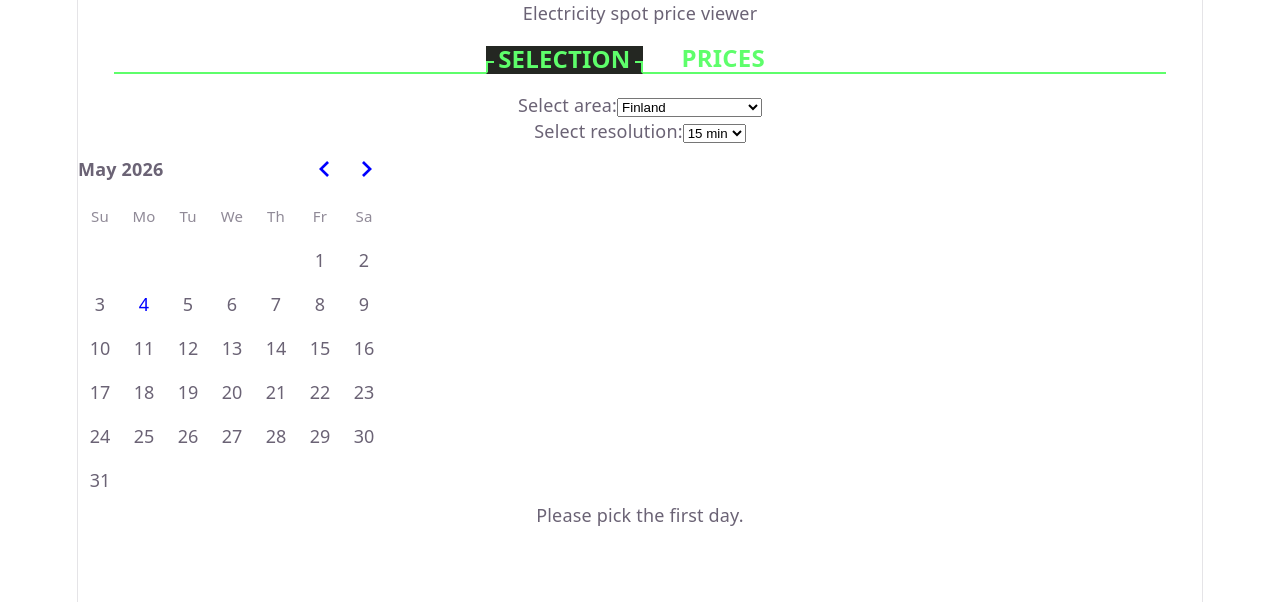
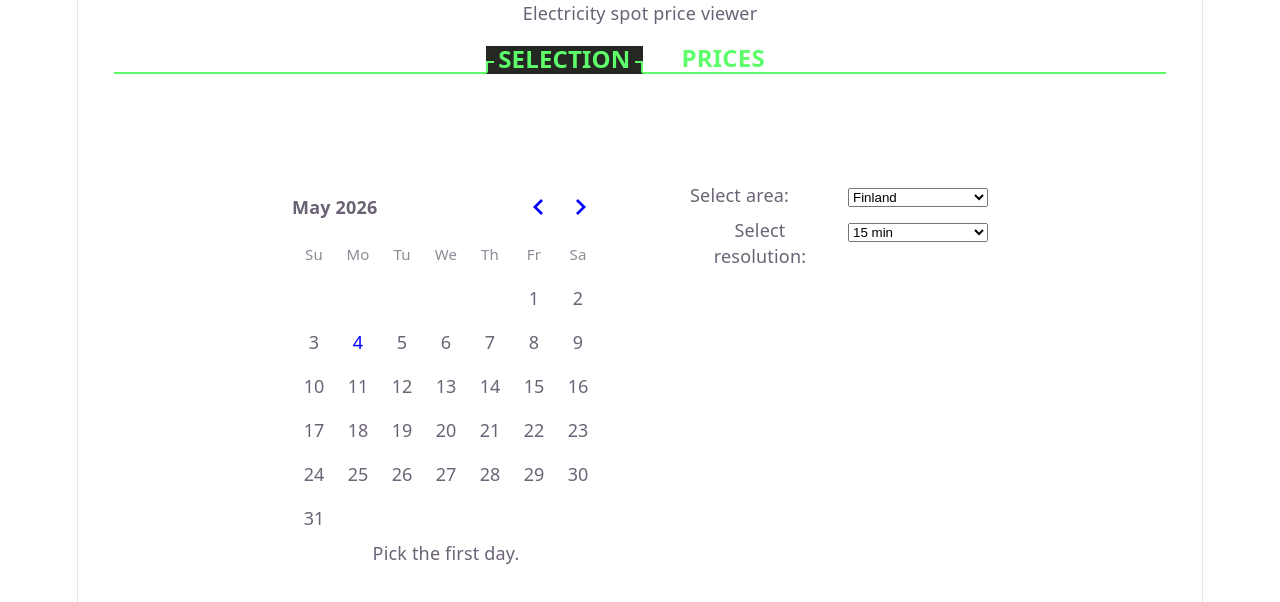
Before and after one commit to cL4ssiK/sahkonhintasovellus, a React (Vite) app: page / in a window 1280 px wide. Shown: the top 602 px of the page. Built offline with nearby package versions, Linux system fonts and the light colour scheme.

Commit message:
pieniä muutoksia ja teemojen aloittelua

```diff
--- a/src/App.css
+++ b/src/App.css
@@ -0,0 +1,4 @@
+.appBaseDiv{
+    display: flex;
+    flex-direction: column;
+}
--- a/src/modules/DateRangeSelector.tsx
+++ b/src/modules/DateRangeSelector.tsx
@@ -10,13 +10,11 @@ export function DateRangeSelector({ range, setRange }:
         mode="range"
         selected={range}
         onSelect={setRange}
-        // You can limit selection to 30 days, or prevent past dates
-        //disabled={{ before: new Date() }}
         footer={
           <div>
             {range?.from ? (
               !range.to ? (
-                <p>Please select the end date.</p>
+                <p>Select the end date.</p>
               ) : (
                 <p>
                   Range: <b>{range.from.toLocaleDateString()}</b> –{" "}
@@ -24,7 +22,7 @@ export function DateRangeSelector({ range, setRange }:
                 </p>
               )
             ) : (
-              <p>Please pick the first day.</p>
+              <p>Pick the first day.</p>
             )}
           </div>
         }
--- /dev/null
+++ b/src/modules/DropdownSelect.module.css
@@ -0,0 +1,14 @@
+.label{
+    width: 140px;
+    display: inline-flex;
+
+    margin: 0 1em 0 0;
+}
+
+.select{
+    width: 140px;
+}
+
+.base{
+    margin-bottom: 0.5em;
+}
--- a/src/modules/DropdownSelect.tsx
+++ b/src/modules/DropdownSelect.tsx
@@ -1,4 +1,5 @@
 import { type ChangeEvent } from 'react';
+import styles from './DropdownSelect.module.css';
 
 export interface Option {
   value: string;
@@ -13,12 +14,13 @@ export function DropdownSelect({ options, label, onSelect, value }:
     };
 
     return (
-      <div>
-        <label>
+      <div className={styles.base}>
+        <label className={styles.label}>
           Select {label}:
         </label>
 
         <select
+          className={styles.select}
           value={value}
           onChange={handleChange}>
           {options.map((option) => (
--- /dev/null
+++ b/src/modules/Form.module.css
@@ -0,0 +1,14 @@
+.dropdowns{
+    order: 1;
+    margin: 0em 0em 0 5em;
+    align-items: start;
+    display: flex;
+    flex-direction: column;
+}
+
+.baseDiv{
+    display: flex;
+    justify-content: center;
+
+    margin: 5em 0 0 0;
+}
--- a/src/modules/Form.tsx
+++ b/src/modules/Form.tsx
@@ -5,6 +5,7 @@ import { DateRangeSelector } from './DateRangeSelector';
 import { usePriceDataContext } from '../contexts/PriceDataContext';
 import { get_spot_prices } from '../utils/api';
 import { convertToFixedISOString } from '../utils/utilityFunctionis';
+import styles from './Form.module.css';
 
 const areaOptions: Option[] = [
     { value: 'FI', label: 'Finland' },
@@ -36,9 +37,6 @@ export function Form() {
         //TODO: Cacheta selaimen muistiin ni ei tarvi pollaa apia kokoaja.
         if (!range?.from || !range?.to) return;
 
-        //console.log(convertToFixedISOString(range.from));
-        //console.log(convertToFixedISOString(range.to));
-
         const f = async function(){
             const data = (await get_spot_prices(
                 selectedArea,
@@ -50,25 +48,28 @@ export function Form() {
                 return;
             };
             console.log(data);
+            setError("");
             setPriceData(data);
         };
         f();
     }, [selectedArea, selectedResolution, range, setPriceData, setError]);
 
     return (
-      <div>
+      <div className={styles.baseDiv}>
+        <div className={styles.dropdowns}>
         <DropdownSelect
           options={areaOptions}
           label="area"
           onSelect={setSelectedArea}
           value={selectedArea}
-        ></DropdownSelect>
+          ></DropdownSelect>
         <DropdownSelect
           options={resolutionOptions}
           label="resolution"
           onSelect={setSelectedResolution}
           value={selectedResolution}
-        ></DropdownSelect>
+          ></DropdownSelect>
+        </div>
         <DateRangeSelector
             range={range}
             setRange={setRange}
```
